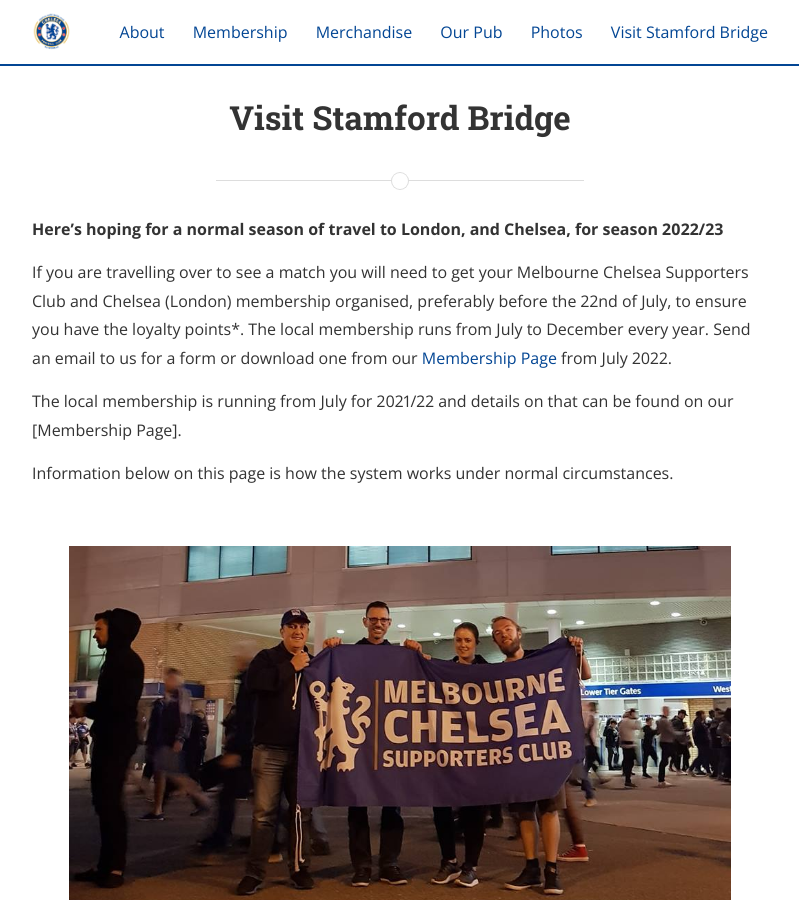
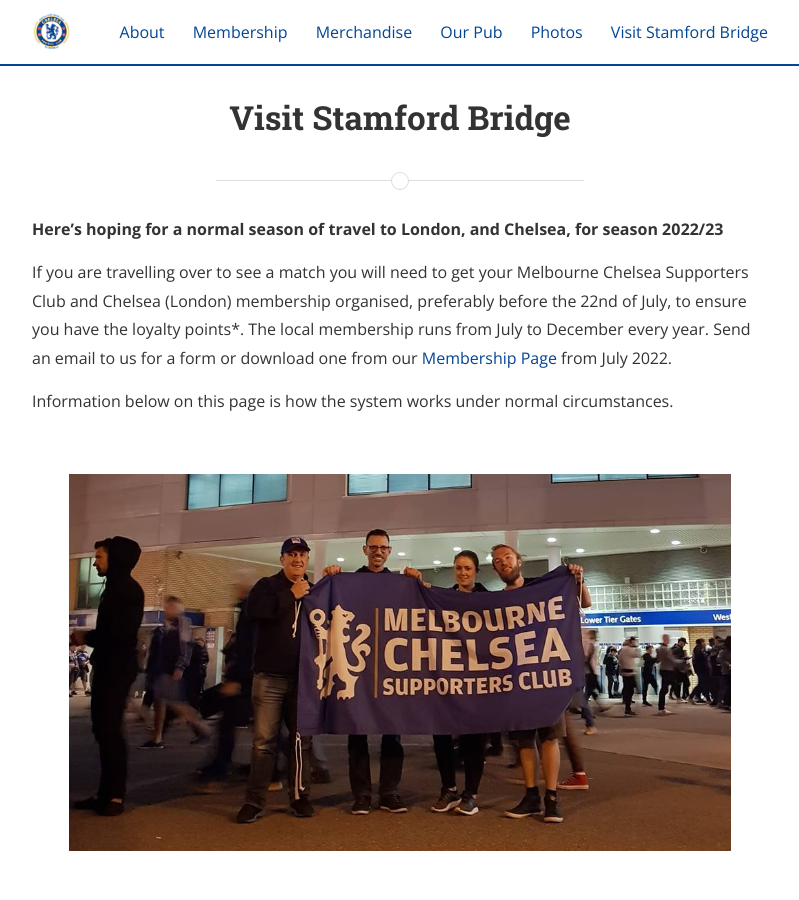
Before and after one commit to Foxh0und/MCSC, a Jekyll site: the page built from stamfordbridge.md, in a window 1280 px wide and 900 px high. Shown: the whole window, without its empty margins (240-1039 px from the left). Built offline with Jekyll 4.4.1, drawn with Linux system fonts in a browser that asks for light colours; nearby versions of some CDN libraries.

Commit message:
Update stamfordbridge.md

```diff
--- a/stamfordbridge.md
+++ b/stamfordbridge.md
@@ -10,8 +10,6 @@
 Supporters Club and Chelsea (London) membership organised, preferably before the 22nd of July, to ensure you have the loyalty points*.
 The local membership  runs from July to December every year. Send an email to us for a form or download one from our
 [Membership Page](https://www.melbournechelsea.com.au/membership/)	from July 2022.
-
-The local membership is running from July for 2021/22 and details on that can be found on our [Membership Page].
 
 Information below on this page is how the system works under normal circumstances.
 
```
